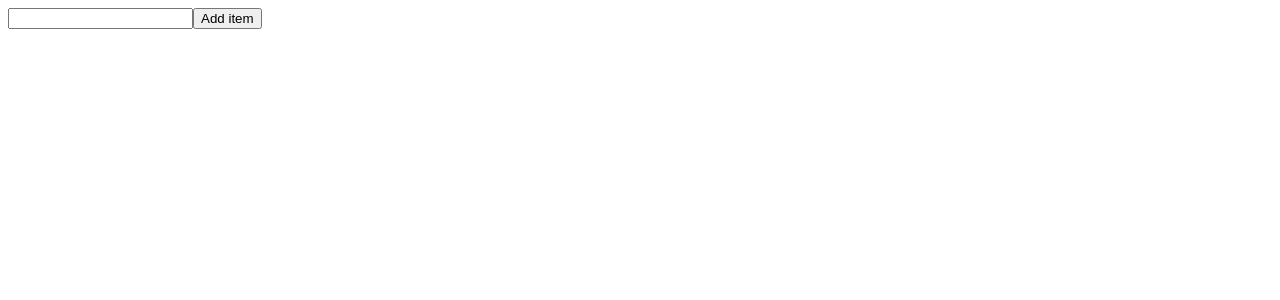
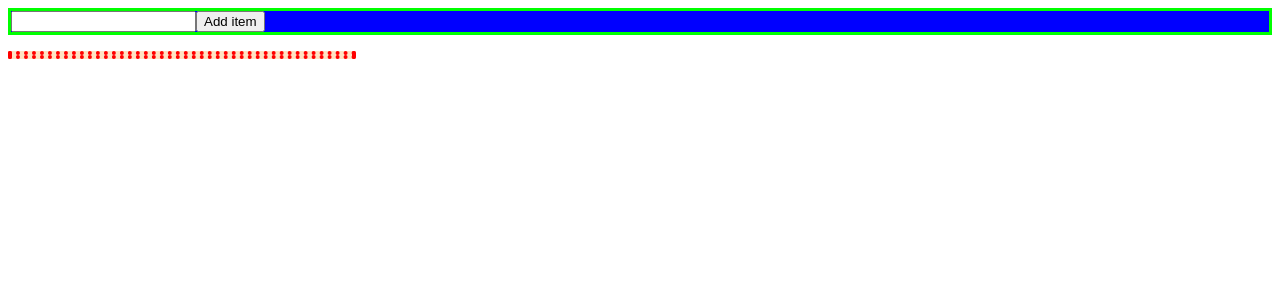
Before and after one commit to mykhailmykhailenko/REACT-JS, a React (Create React App) app: page / in a window 1280 px wide. Shown: the top 300 px of the page. Built offline with nearby package versions, Linux system fonts and the light colour scheme.

Commit message:
Module.css

```diff
--- /dev/null
+++ b/src/components/TodoList/TodoForm/TodoForm.module.css
@@ -0,0 +1,4 @@
+ .container {
+    border: 3px solid lime;
+    background-color: blue;
+}
--- a/src/components/TodoList/TodoForm/index.js
+++ b/src/components/TodoList/TodoForm/index.js
@@ -1,5 +1,5 @@
-
-import React, { Component } from 'react';
+ import React, { Component } from 'react';
+import styles from './TodoForm.module.css';
 
 class TodoForm extends Component {
     constructor(props) {
@@ -26,7 +26,7 @@ class TodoForm extends Component {
     render() {
         const {todo} = this.state;
         return (
-            <form onSubmit={this.submitHandler}>
+            <form onSubmit={this.submitHandler} className={styles.container}>
             <input
                 type="text"
                 name="todo"
--- /dev/null
+++ b/src/components/TodoList/TodoList.module.css
@@ -0,0 +1,5 @@
+.container {
+    width: 300px;
+    border: 4px dotted red;
+    background-color: bisque;
+}
--- a/src/components/TodoList/index.js
+++ b/src/components/TodoList/index.js
@@ -1,6 +1,7 @@
 import React, { Component } from 'react';
 import TodoForm from './TodoForm';
 import TodoItem from './TodoItem';
+import styles from './TodoList.module.css';
 
 class TodoList extends Component {
     constructor(props) {
@@ -41,7 +42,7 @@ class TodoList extends Component {
         return (
         <section>
             <TodoForm sendDataToParent={this.addNewItem}/>
-           <ul>
+           <ul className={styles.container}>
             {this.mapList()}
            </ul>
         </section>
```
